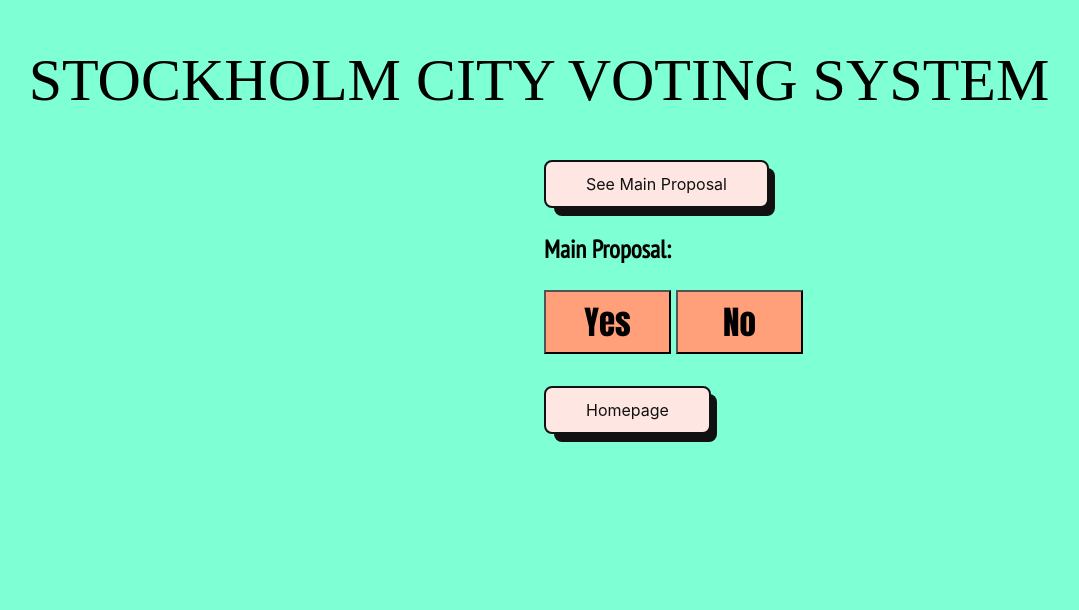
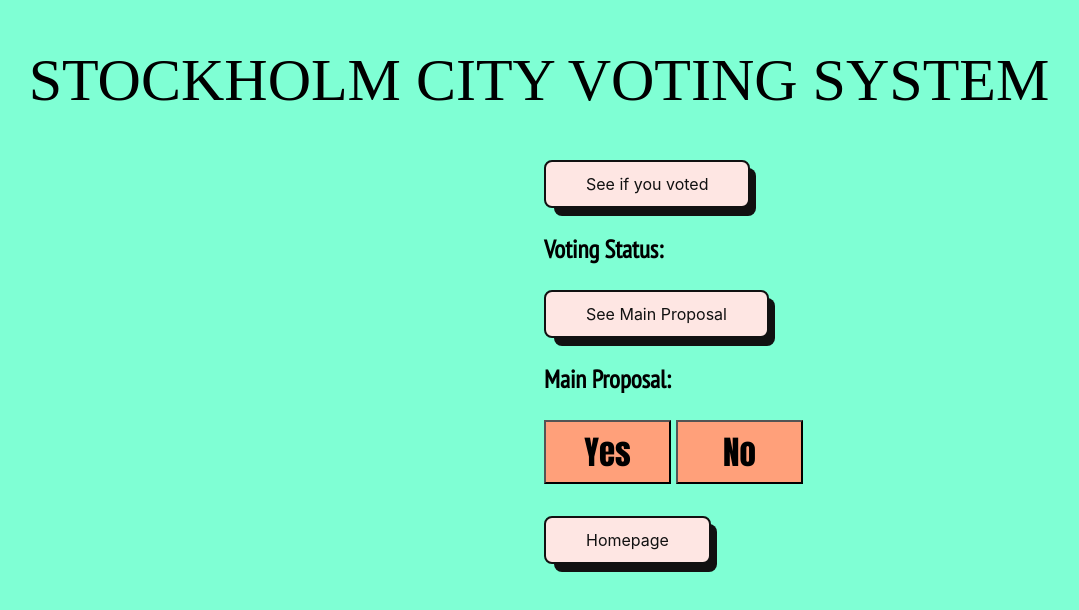
Before and after one commit to abdulhakim-altunkaya/Solidity-Voting, a React (Create React App) app: page /vote in a window 1280 px wide. Shown: the top 610 px of the page, without its empty margins (101-1180 px from the left). Built offline with nearby package versions, Linux system fonts and the light colour scheme; a web font is replaced by a local one.

Commit message:
voting status functionality added

```diff
--- a/src/components/WAVote.js
+++ b/src/components/WAVote.js
@@ -58,8 +58,21 @@ function WAVote() {
         }
     }
 
+    let[votingStatus, setVotingStatus] = useState("");
+    const getStatus = async () => {
+        await connectContract();
+        const txResponse = await contract.getVotingStatus();
+        if(txResponse === true) {
+            setVotingStatus("Yes, you have already voted")
+        } else {
+            setVotingStatus("No, you have not voted yet");
+        }
+    }
+
   return (
     <div>
+        <button className='button-56' onClick={getStatus}>See if you voted</button>
+        <p><strong>Voting Status:</strong> {votingStatus}</p>
         <button className='button-56' onClick={getMain}>See Main Proposal</button>
         <p> <strong>Main Proposal:</strong> {proposal}</p>
         <div>
```
Also changed, not shown: 1 other file (tests, documents, lock files or other folders). Lines whose indentation alone changed are shown as unchanged.
